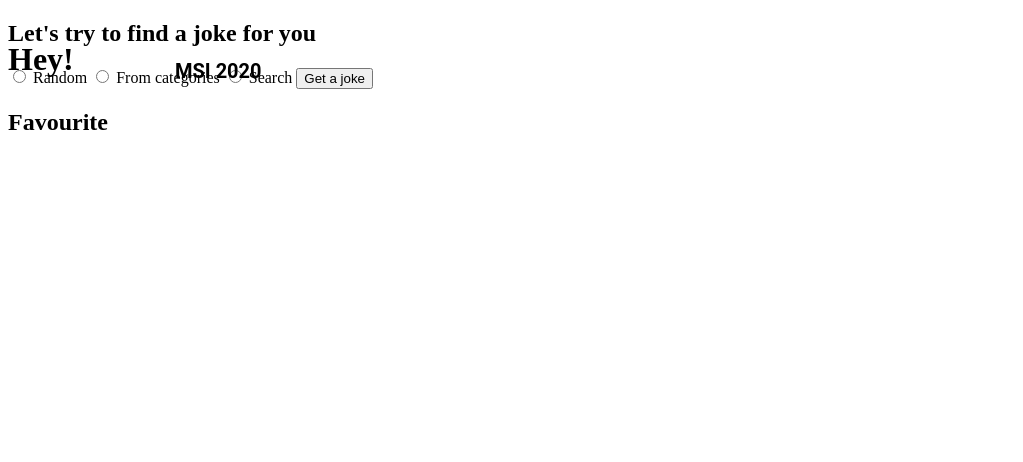
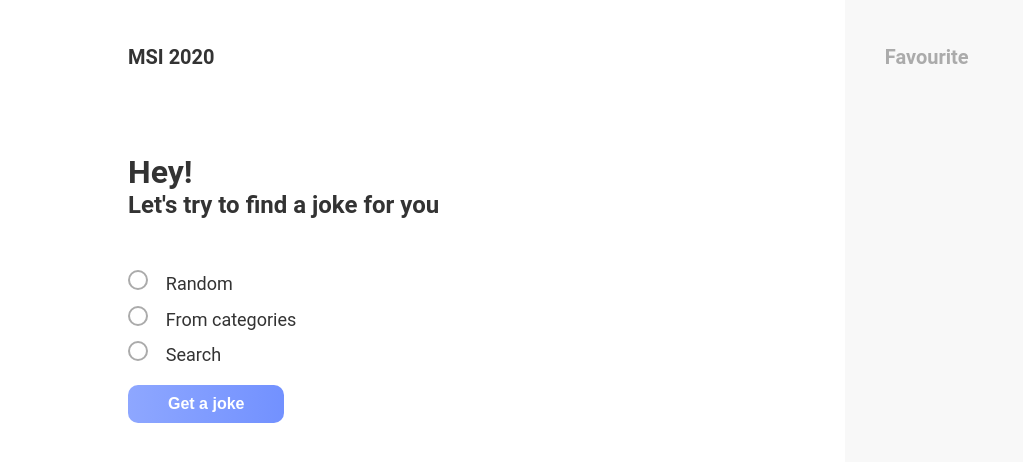
Before and after one commit to alieninochi/chuck-norris-jokes, a plain HTML site: page index.html in a window 1280 px wide. Shown: the whole page, without its empty margins (0-1023 px from the left). Drawn offline with Linux system fonts and the light colour scheme.

Commit message:
Add basic styles for desktop version

```diff
--- a/css/desktop.css
+++ b/css/desktop.css
@@ -1,17 +1,114 @@
-body {
-    width: 100%;
+*,
+*::before,
+*::after {
+    box-sizing: border-box;
 }
 
-#header #logo {
-    position: absolute;
-    left: 8.75em;
-    top: 2.75em;
+body {
+    margin: 0;
+    padding: 0;
+    width: 100%;
     font-family: Roboto, sans-serif;
+    color: #333333;
+}
+
+h1, h2 {
+    margin: 0;
+}
+
+.header {
+    display: inline-block;
+    position: relative;
+    top: 2.5em;
+    left: 10%;
+}
+
+.logo {
     font-weight: bold;
     font-size: 1.25em;
-    margin: 4px 0;
+    line-height: 1.75em;
 }
 
-h1 {
+.main {
+    max-width: 100%;
+}
+
+.main-header {
+    margin-top: 4.875rem;
+}
+
+.base {
+    width: 50%;
+    position: relative;
+    top: 2.5em;
+    left: 10%;
+}
+
+.search-form {
+    margin-top: 2.5em;
+}
+
+@supports(-webkit-appearance: none) or (-moz-appearance: none) {
+    .radio-btn {
+        -webkit-appearance: none;
+        -moz-appearance: none;
+    }
+}
+
+.radio-btn {
+    margin: 0 1em 0 0;
+    padding: 0;
+    width: 20px;
+    height: 20px;
+    border: 2px solid #ababab;
+    border-radius: 50%;
+}
+
+.radio-btn:checked {
+    border: 6px solid #333333;
+}
+
+.btn-labels {
+    display: block;
+    padding-top: .625em;
+    font-size: 1.125em;
+}
+
+/*.categories {*/
+/*    margin: 1.25em 0;*/
+/*}*/
+
+/*@supports(-webkit-appearance: none) or (-moz-appearance: none) {*/
+/*    .category-btn {*/
+/*        -webkit-appearance: none;*/
+/*        -moz-appearance: none;*/
+/*    }*/
+/*}*/
+
+input[type="submit"] {
+    margin-top: 1.25em;
+    padding: 0.625em 2.5em;
+    background: linear-gradient(92.01deg, #8EA7FF 0%, #7291FF 100%);
+    border: none;
+    border-radius: 10px;
+    font-size: 1em;
+    font-weight: bold;
+    color: #fff;
+}
+
+.favourite {
+    width: 34vw;
+    height: 100vh;
     position: absolute;
+    top: 0;
+    left: 66%;
+    background-color: #f8f8f8;
 }
+
+.favourite-header {
+    margin-top: 2em;
+    margin-left: 2em;
+    font-size: 1.25em;
+    line-height: 1.75em;
+    color: #ababab;
+}
--- a/index.html
+++ b/index.html
@@ -7,29 +7,59 @@
     <link href="css/main.css" rel="stylesheet">
 </head>
 <body>
-    <header id="header">
-        <span id="logo">MSI 2020</span>
+    <header class="header">
+        <span class="logo">MSI 2020</span>
     </header>
 
-    <main id="main">
-        <h1>Hey!</h1>
-        <h2>Let's try to find a joke for you</h2>
+    <main class="main">
+        <div class="base">
+            <h1 class="main-header">Hey!</h1>
+            <h2 class="subheader">Let's try to find a joke for you</h2>
 
-        <form action="#">
-            <input type="radio" name="criteria" id="random" value="random">
-            <label for="random">Random</label>
+            <form action="#" class="search-form">
+                <label for="random" class="btn-labels">
+                    <input type="radio" name="criteria" id="random" value="random" class="radio-btn">
+                    Random
+                </label>
 
-            <input type="radio" name="criteria" id="category" value="category">
-            <label for="category">From categories</label>
+                <label for="category" class="btn-labels">
+                    <input type="radio" name="criteria" id="category" value="category" class="radio-btn">
+                    From categories
+                </label>
 
-            <input type="radio" name="criteria" id="search" value="search">
-            <label for="search">Search</label>
+<!--                <div class="categories">-->
+<!--                    <label for="animal" class="checkboxes">-->
+<!--                        <input type="radio" name="category" id="animal" class="category-btn">-->
+<!--                        <span class="category">Animal</span>-->
+<!--                    </label>-->
 
-            <input type="submit" value="Get a joke">
-        </form>
+<!--                    <label for="career" class="checkboxes">-->
+<!--                        <input type="radio" name="category" id="career" class="category-btn">-->
+<!--                        <span class="category">Career</span>-->
+<!--                    </label>-->
 
-        <div id="favourite">
-            <h2 id="favourite-header">Favourite</h2>
+<!--                    <label for="celebrity" class="checkboxes">-->
+<!--                        <input type="radio" name="category" id="celebrity" class="category-btn">-->
+<!--                        <span class="category">Celebrity</span>-->
+<!--                    </label>-->
+
+<!--                    <label for="dev" class="checkboxes">-->
+<!--                        <input type="radio" name="category" id="dev" class="category-btn">-->
+<!--                        <span class="category">Dev</span>-->
+<!--                    </label>-->
+<!--                </div>-->
+
+                <label for="search" class="btn-labels">
+                    <input type="radio" name="criteria" id="search" value="search" class="radio-btn">
+                    Search
+                </label>
+
+                <input type="submit" value="Get a joke">
+            </form>
+        </div>
+
+        <div class="favourite">
+            <h2 class="favourite-header">Favourite</h2>
         </div>
     </main>
 </body>
```
